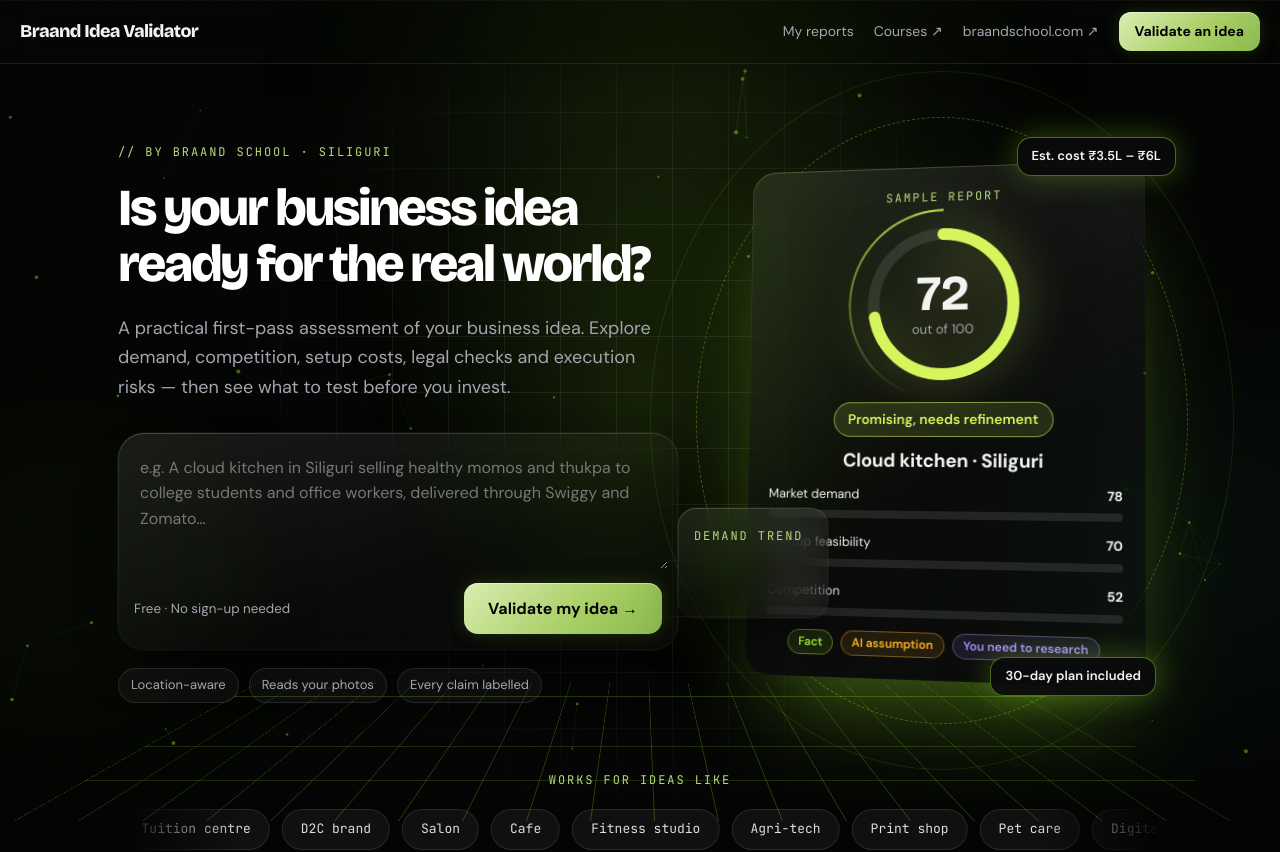
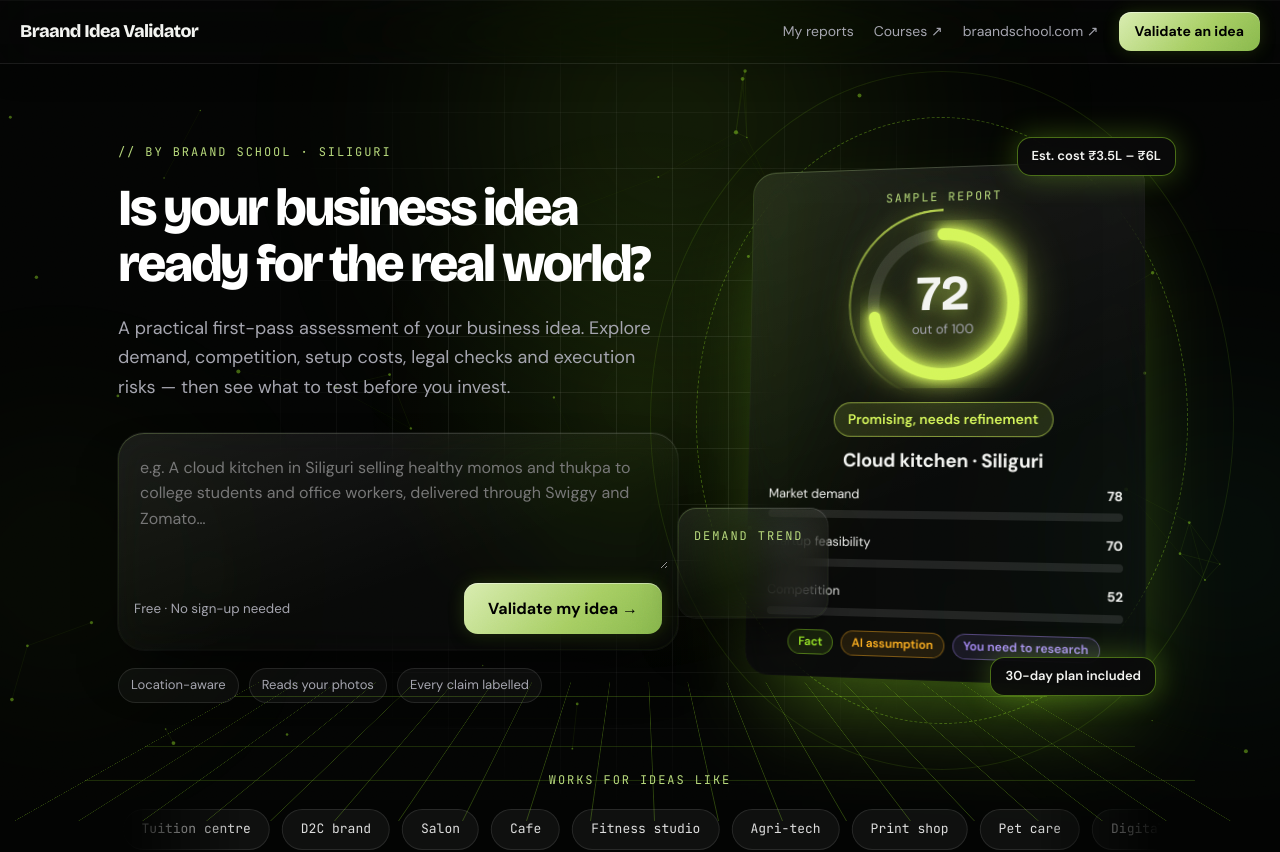
Before and after one commit to leaxfyl/Braand-Idea-Validator, a Next.js app in the folder biv-work/: page / in a window 1280 px wide. Shown: the top 852 px of the page. Built offline with nearby package versions, Linux system fonts and the light colour scheme.

Commit message:
Add luminous lime glow to readiness score ring

```diff
--- a/biv-work/components/ui.jsx
+++ b/biv-work/components/ui.jsx
@@ -9,5 +9,5 @@ export function Gauge({score,size=200}){
  const [n,setN]=useState(0);
  useEffect(()=>{let f,t0=null;const run=t=>{if(t0===null)t0=t;const p=Math.min(1,(t-t0)/1100);setN(Math.round(score*(1-Math.pow(1-p,3))));if(p<1)f=requestAnimationFrame(run)};f=requestAnimationFrame(run);return()=>cancelAnimationFrame(f)},[score]);
  const r=size/2-14,C=2*Math.PI*r,v=verdictFor(score);
- return <div style={{position:'relative',width:size,height:size,filter:'drop-shadow(0 0 24px '+v.c+'77)'}}><div className='gring' style={{'--gc':v.c}}/><svg width={size} height={size} style={{transform:'rotate(-90deg)',position:'relative'}}><circle cx={size/2} cy={size/2} r={r} fill='none' stroke='rgba(255,255,255,.1)' strokeWidth='12'/><circle cx={size/2} cy={size/2} r={r} fill='none' stroke={v.c} strokeWidth='12' strokeLinecap='round' strokeDasharray={C} strokeDashoffset={C*(1-n/100)}/></svg><div className='gnum'><b style={{fontSize:size/3.4}}>{n}</b><small>out of 100</small></div></div>
+ return <div style={{position:'relative',width:size,height:size,filter:'drop-shadow(0 0 9px '+v.c+'99) drop-shadow(0 0 22px '+v.c+'66)'}}><div className='gring' style={{'--gc':v.c}}/><svg width={size} height={size} style={{transform:'rotate(-90deg)',position:'relative'}}><circle cx={size/2} cy={size/2} r={r} fill='none' stroke='rgba(255,255,255,.1)' strokeWidth='12'/><circle cx={size/2} cy={size/2} r={r} fill='none' stroke={v.c} strokeWidth='12' strokeLinecap='round' strokeDasharray={C} strokeDashoffset={C*(1-n/100)} style={{filter:'drop-shadow(0 0 5px '+v.c+') drop-shadow(0 0 12px '+v.c+'aa)'}}/></svg><div className='gnum'><b style={{fontSize:size/3.4}}>{n}</b><small>out of 100</small></div></div>
 }
```
